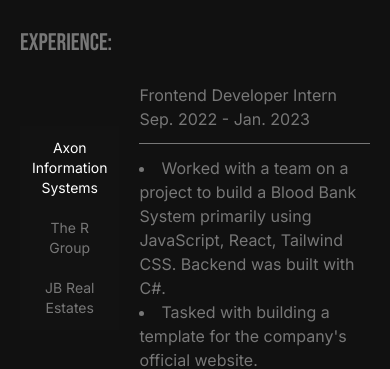
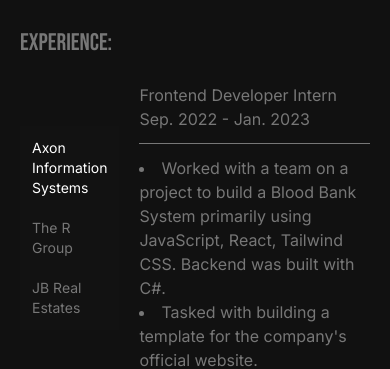
Before and after one commit to topboyasante/my-portfolio, a Next.js app: page / in a window 390 px wide. Shown: the part 1260-1629 px from the top of the page. Built offline with nearby package versions, Linux system fonts and the light colour scheme; a web font is replaced by a local one.

Commit message:
updates.

```diff
--- a/src/components/page-sections/home/Experience.jsx
+++ b/src/components/page-sections/home/Experience.jsx
@@ -76,7 +76,8 @@ function Experience() {
                             /* Use the `selected` state to conditionally style the selected tab. */
                             <button
                               className={
-                                selected ? 'text-white ease duration-200 outline-none border-none appearance-none text-sm lg:text-lg' : 'ease duration-200 outline-none border-none appearance-none text-sm lg:text-lg'
+                                selected ? 'text-white ease duration-200 outline-none border-none appearance-none text-sm lg:text-lg text-left'
+                                : 'ease duration-200 outline-none border-none appearance-none text-sm lg:text-lg text-left'
                               }
                             >
                               <p>{item.PlaceOfWork}</p>
--- a/src/components/page-sections/home/Spotlight.jsx
+++ b/src/components/page-sections/home/Spotlight.jsx
@@ -7,7 +7,7 @@ function Spotlight() {
       name:'Tesla Website',
       type:'UI Design',
       link:'https://www.figma.com/file/mIH7LdJJkRhQlVPvGcXHAR/Learn-Figma-in-2023?node-id=30%3A41&t=j7WVqfzUPzMwktnb-1',
-      description:`This project begins my journey as a UI Designer. Recently, it's been kind of hard to find design inspirations for my projects, so i decided to learn the basics of UI/UX.
+      description:`This project begins my journey as a UI Designer. Recently, it's been kind of hard to find design inspirations for my projects, so I decided to learn the basics of UI/UX.
       I made this UI Design of Tesla's website after completing a video tutorial I saw on youtube.`,
       tools:`The design was done with Figma.`
     },
```
